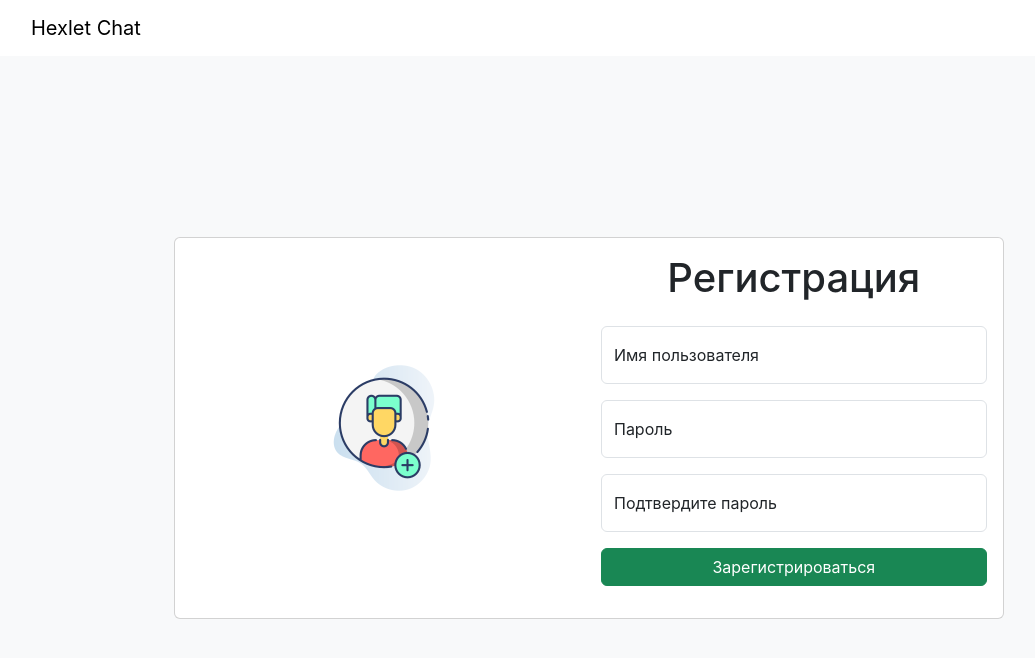
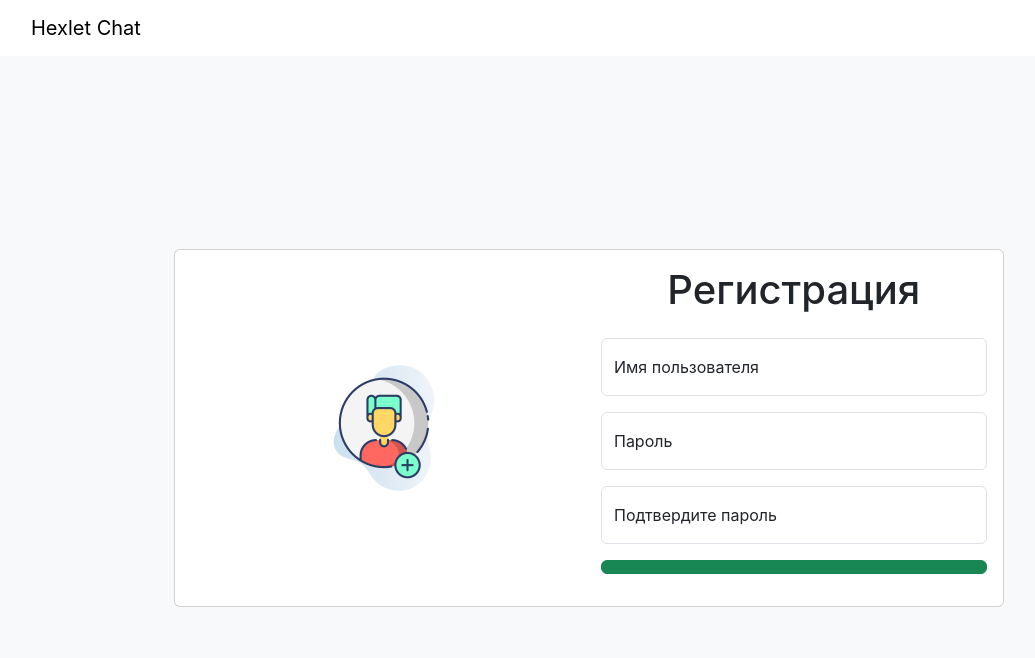
Before and after one commit to AlexanderRyzhov/frontend-project-12, a React (Create React App) app in the folder frontend/: page /signup in a window 1280 px wide. Shown: the top 658 px of the page, without its empty margins (51-1086 px from the left). Built offline with nearby package versions, Linux system fonts and the light colour scheme; no server answers.

Commit message:
input type button

```diff
--- a/frontend/src/components/SignupPage.jsx
+++ b/frontend/src/components/SignupPage.jsx
@@ -128,7 +128,7 @@ const SignupPage = () => {
                       </FloatingLabel>
                       <Button
                         variant="success"
-                        as="input"
+                        as="button"
                         type="submit"
                         className="w-100 mb-3"
                         value={t('signupPage.signupButton')}
```
